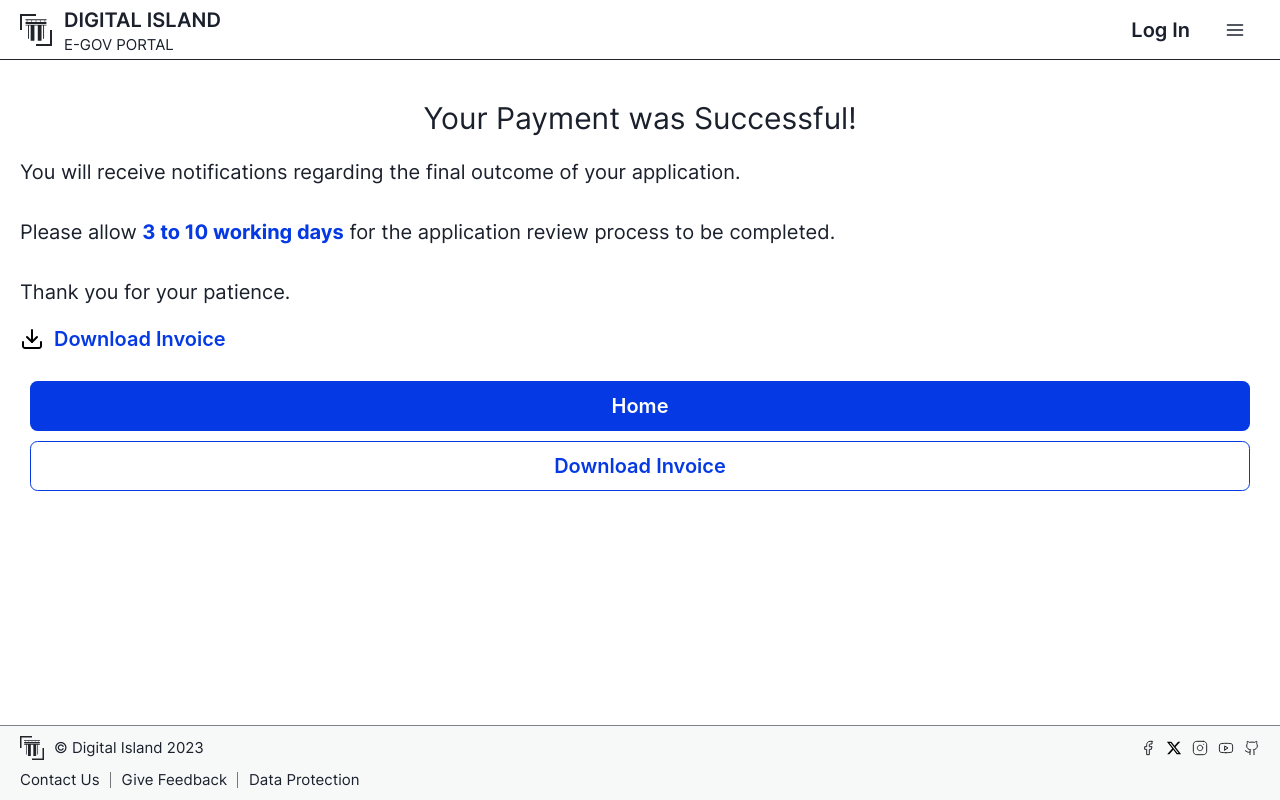
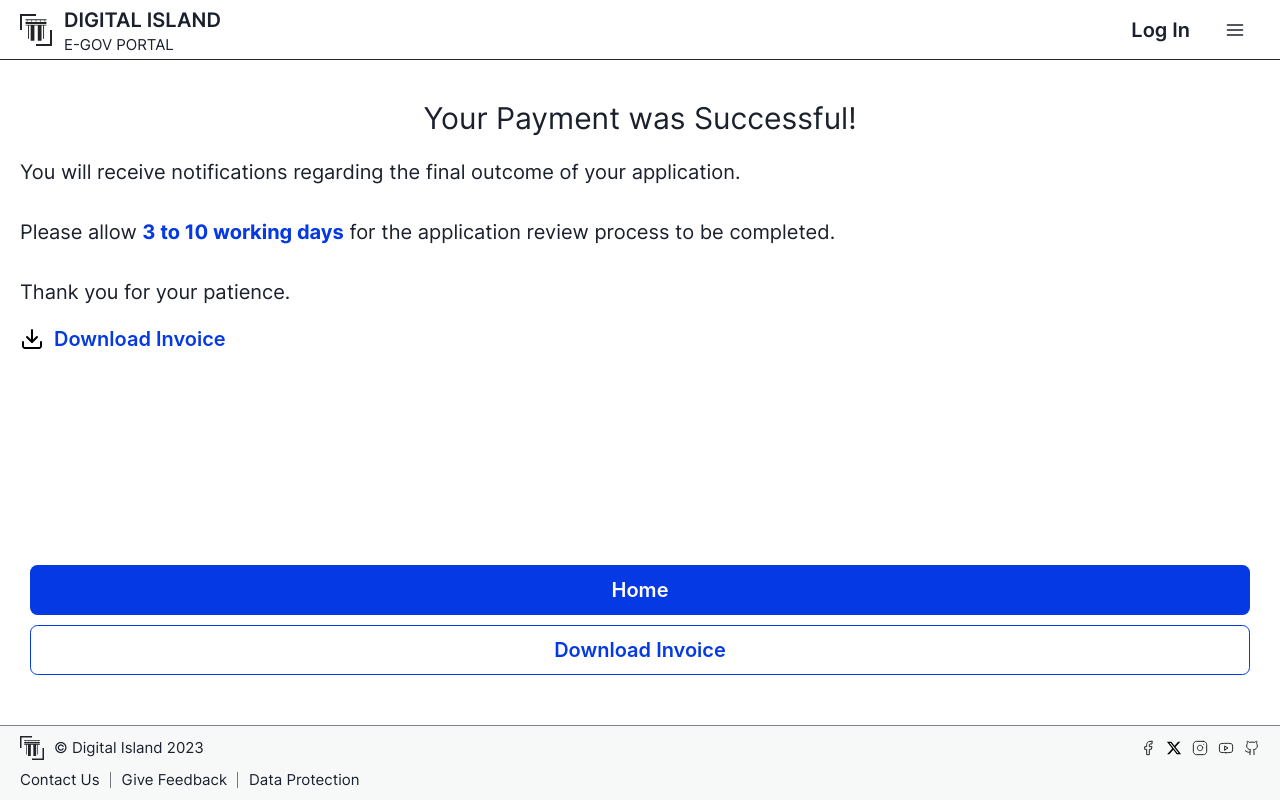
Before and after one commit to GovStackWorkingGroup/sandbox-usecase-bp-frontend, a React (Vite) app: page /paymentSuccessful in a window 1280 px wide. Built offline with nearby package versions, Linux system fonts and the light colour scheme.

Commit message:
SND-552: Buttons position fix

```diff
--- a/src/features/payment/PaymentSuccessful.tsx
+++ b/src/features/payment/PaymentSuccessful.tsx
@@ -13,6 +13,7 @@ export default function PaymentSuccessful() {
         paddingBottom="20px"
         paddingX="20px"
         height="100%"
+        flexGrow={1}
       >
         <Heading as="h1" size="md" variant="display" alignSelf="center">
           Your Payment was Successful!
@@ -26,7 +27,7 @@ export default function PaymentSuccessful() {
           Download Invoice
         </Button>
 
-        <ButtonGroup padding="10px" colorScheme="newAdmin">
+        <ButtonGroup padding="10px" colorScheme="newAdmin" marginTop="auto">
           <VStack w="100%">
             <Button variant="solid" w="100%">
               Home
```
